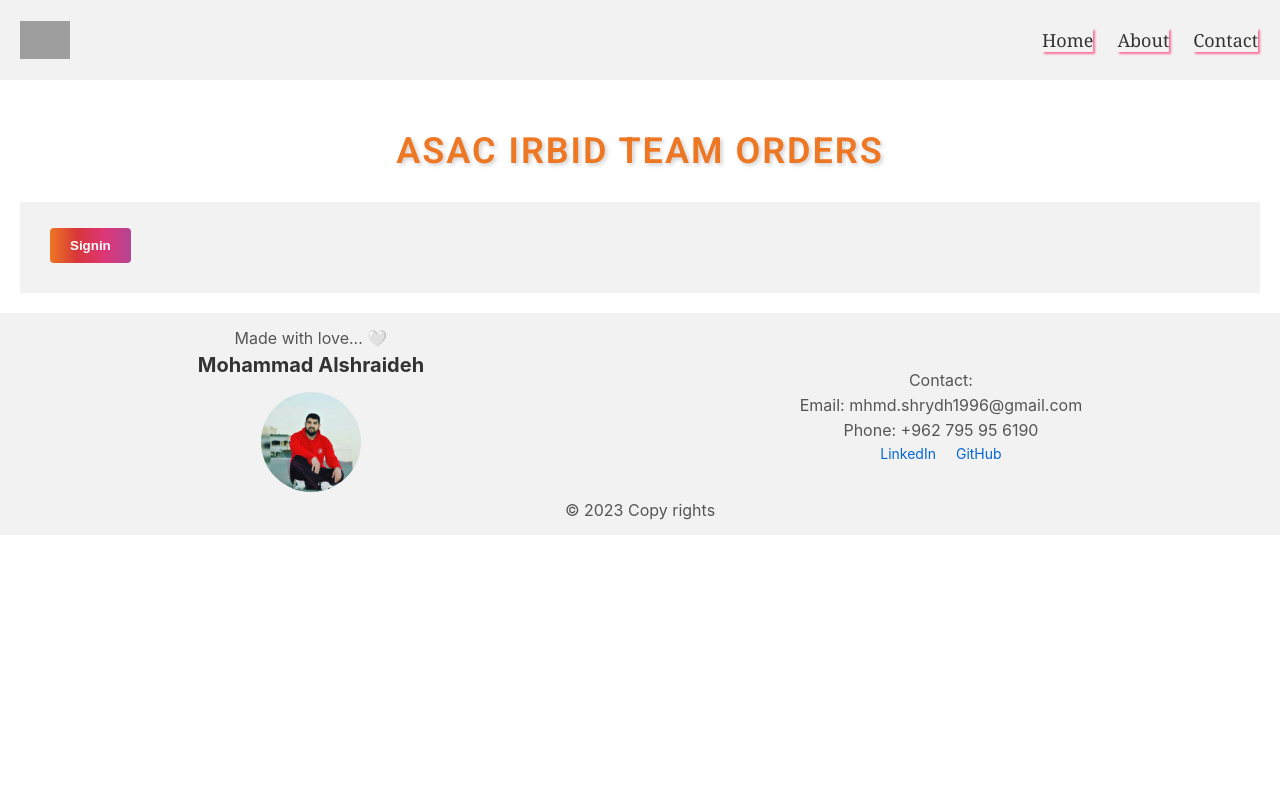
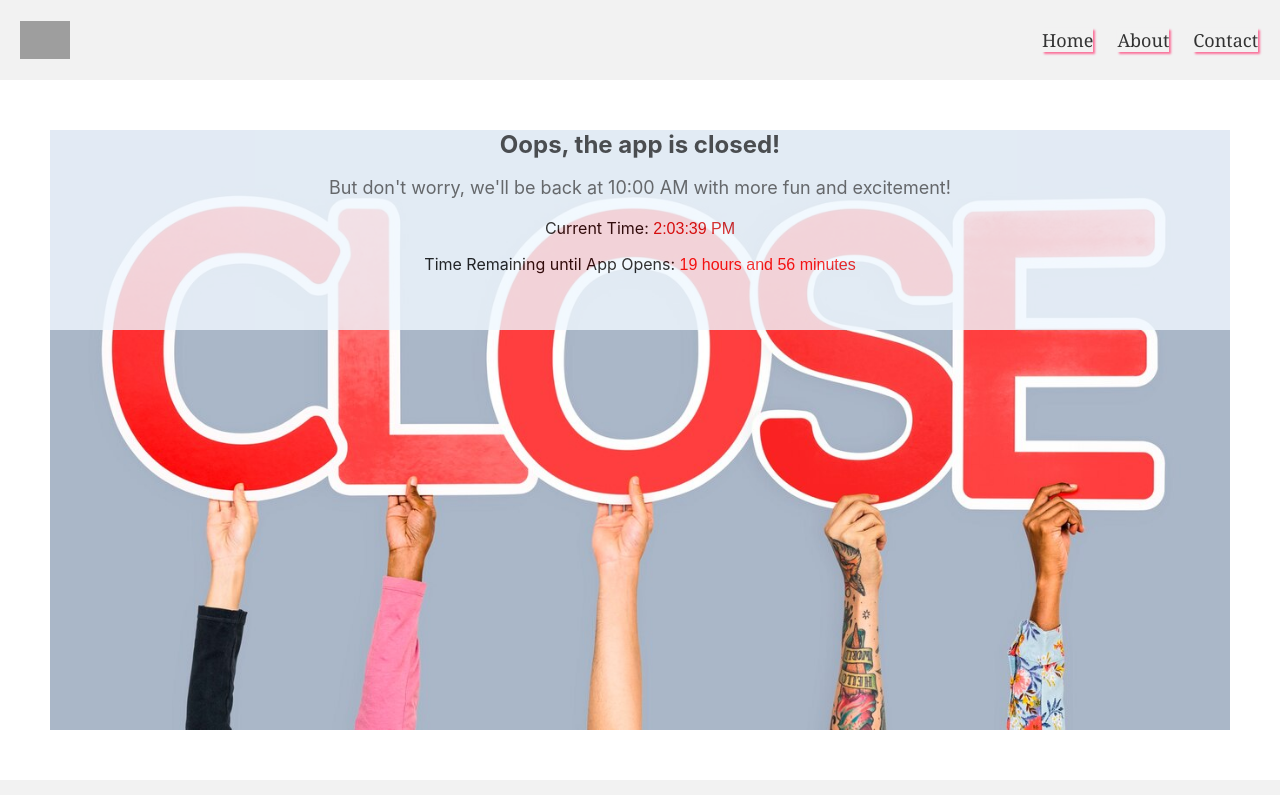
Before and after one commit to mohammadsh96/ASAC-Orders-frontend, a React (Create React App) app: page / in a window 1280 px wide. Shown: the top 795 px of the page. Built offline with nearby package versions, Linux system fonts and the light colour scheme; no server answers; grey boxes are pictures that could not be loaded.

Commit message:
delivery calculations

```diff
--- a/src/App.js
+++ b/src/App.js
@@ -9,7 +9,7 @@ import NavBar from './Nav';
 import EditForm from './EditForm';
 import AboutUs from './aboutUs';
 import Footer from './Footer';
-// import AppAvailability from './AppAvailability ';
+import AppAvailability from './AppAvailability ';
 
 const App = () => {
   return (
@@ -18,7 +18,7 @@ const App = () => {
     <Router>
     <NavBar/>
 
-    {/* <AppAvailability> */}
+    <AppAvailability>
       <Routes>
 
       <Route path="/" element={<Home />} />
@@ -31,7 +31,7 @@ const App = () => {
 
 
       </Routes>
-      {/* </AppAvailability> */}
+      </AppAvailability>
     <Footer/>
     </Router>
     </>
```
